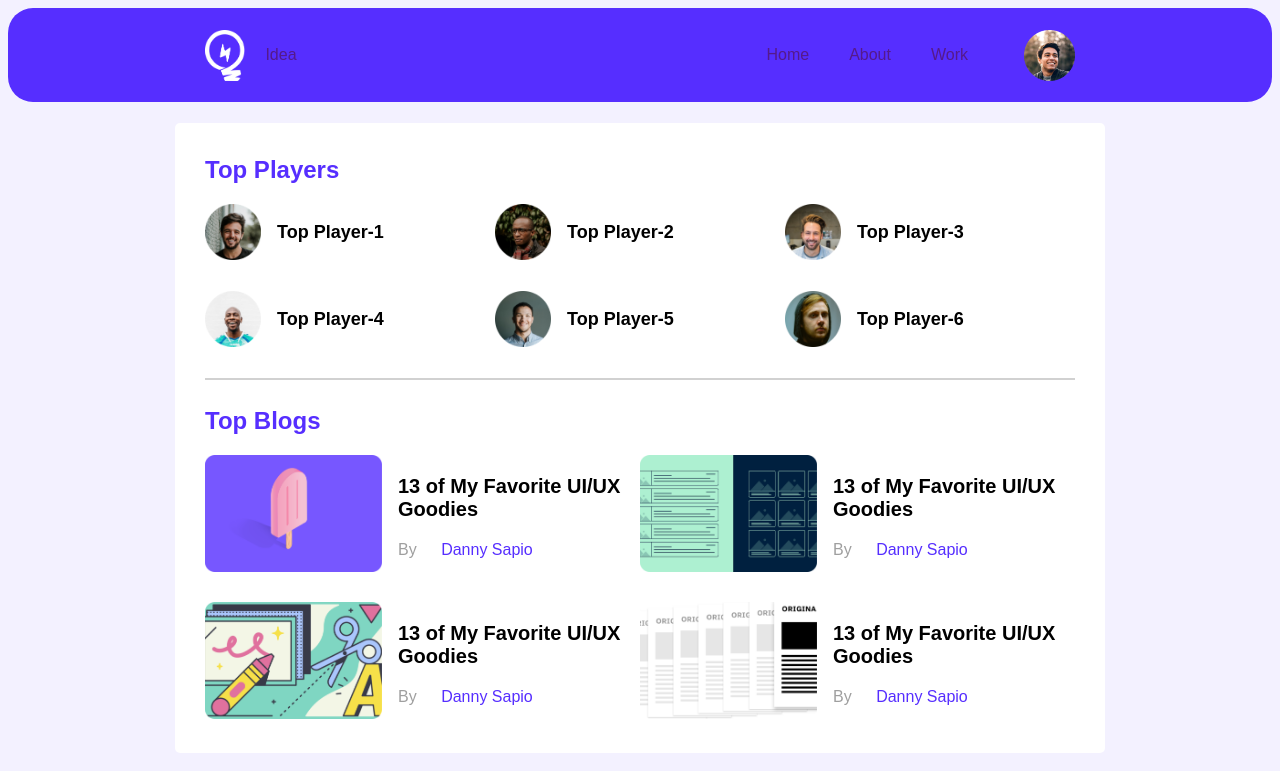
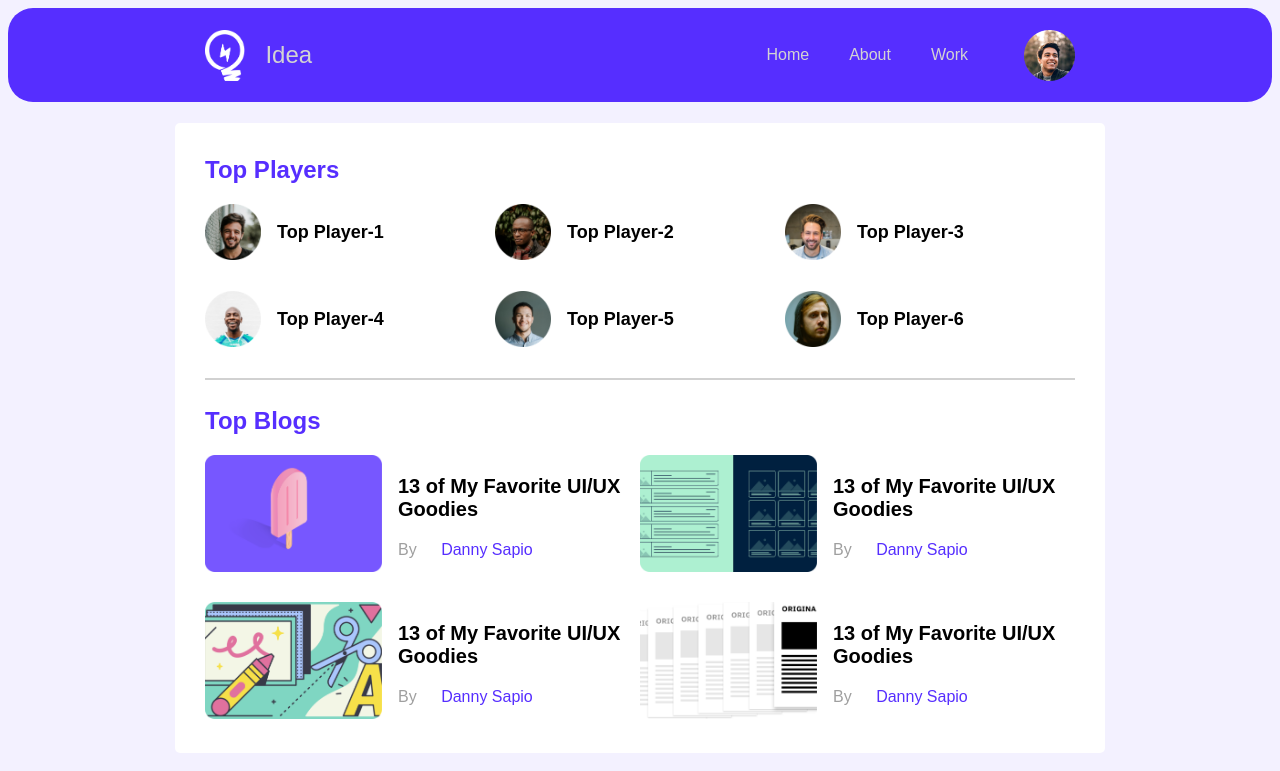
Before and after one commit to mdsabbirkhan1371/leader-board-css3, a plain HTML site: page index.html in a window 1280 px wide. Shown: the top 771 px of the page. Drawn offline with Linux system fonts and the light colour scheme.

Commit message:
completed-responsibe-site

```diff
--- a/styles/style.css
+++ b/styles/style.css
@@ -21,16 +21,24 @@ nav{
 a{
     text-decoration: none;
     padding:10px 20px ;
+    color: lightgray;
 
+
+}
+.left-iteam a{
+    font-weight: 500;
+    font-size: 24px;
 }
 .left-iteam{
     display: flex;
     align-items: center;
 
+
 }
 .right-side{
     display: flex;
     align-items: center;
+
 }
 .left-iteam img{
     width:40.42px;
```
